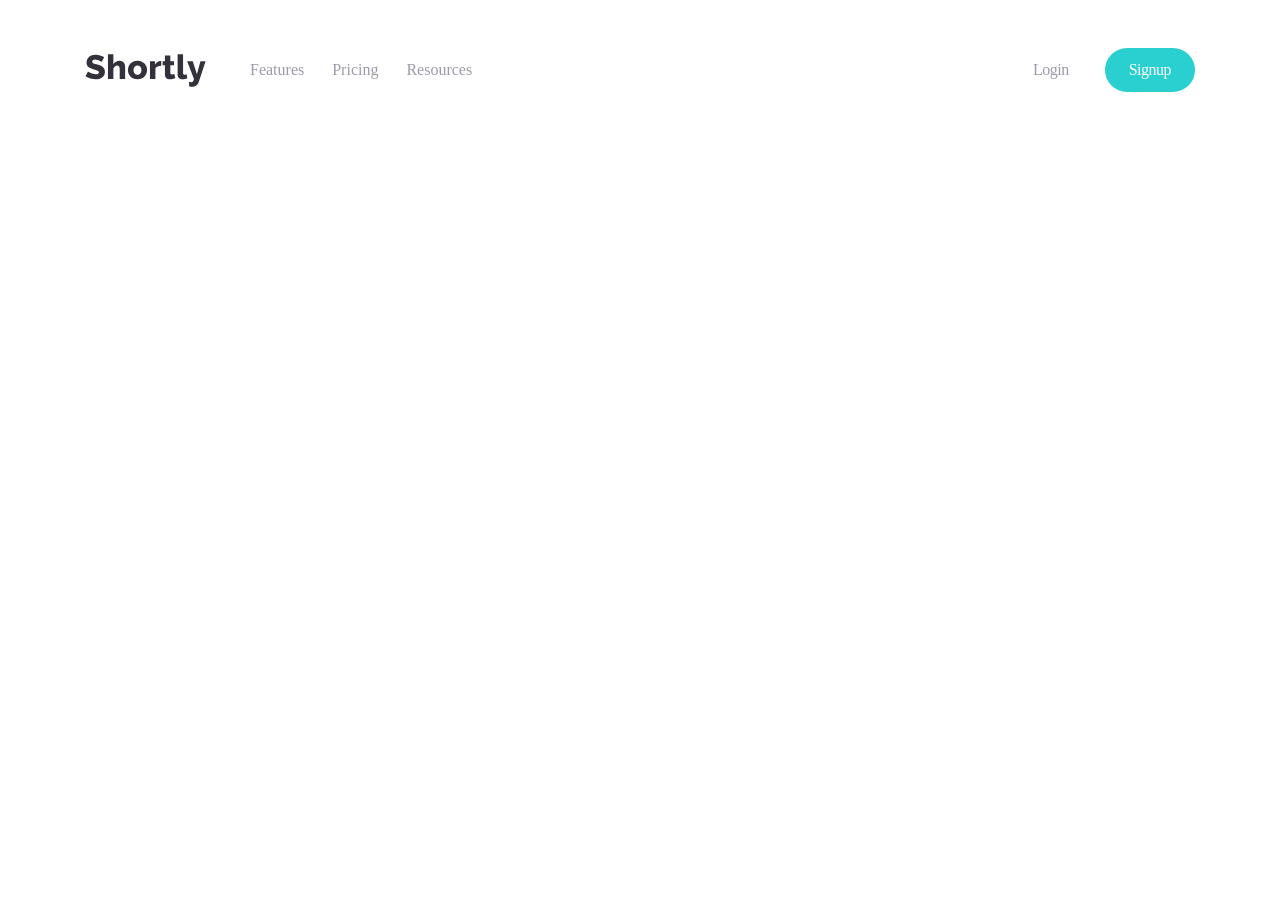
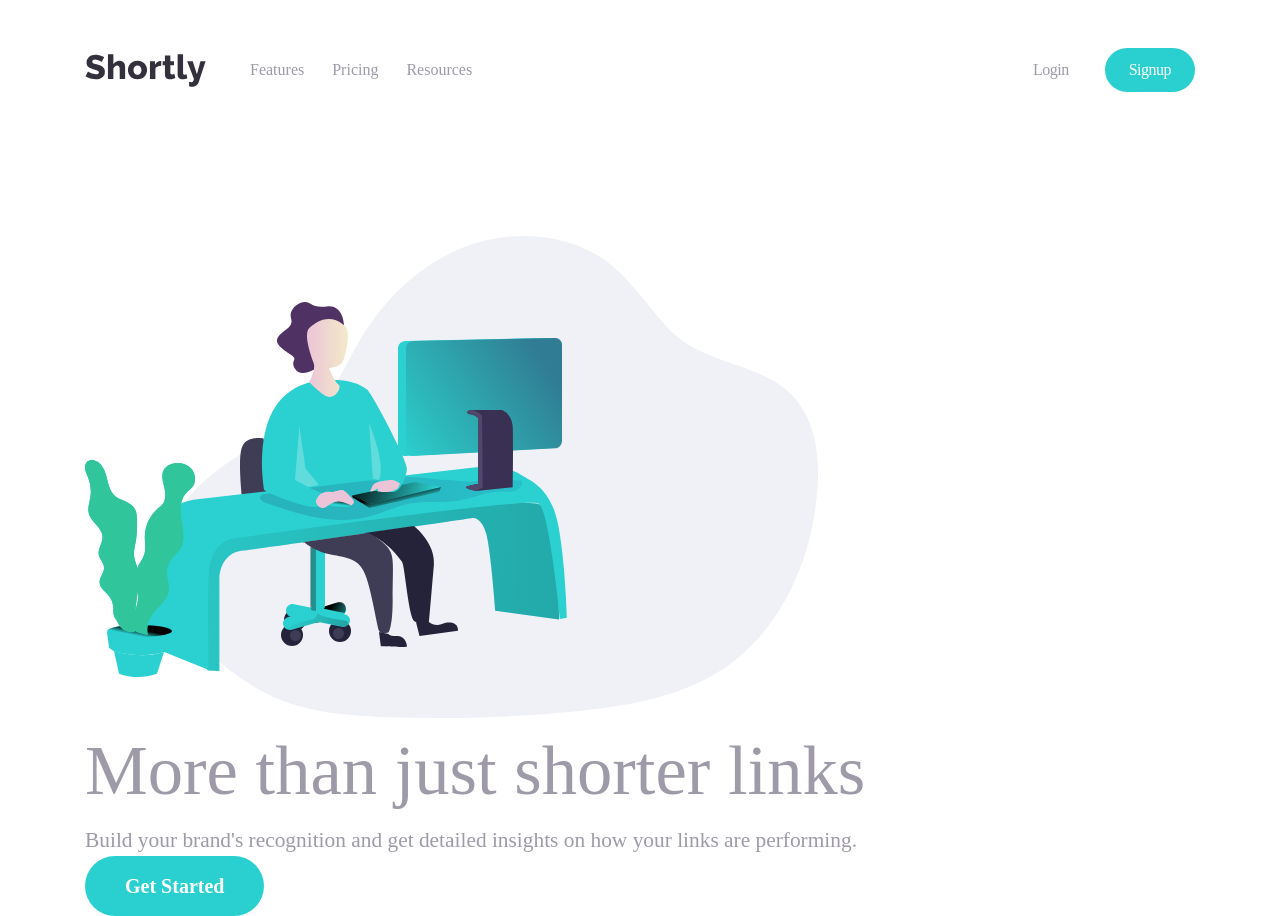
Before and after one commit to AllanKirui/shortly-url-shortener, a website: page index.html in a window 1280 px wide. Before the commit the page ends 800 px from the top, so only its background shows below. Drawn offline with Linux system fonts and the light colour scheme.

Commit message:
Add markup for hero section

```diff
--- a/index.html
+++ b/index.html
@@ -67,5 +67,35 @@
         </div>
       </nav>
     </header>
+
+    <main class="content-wrapped">
+      <!-- Hero Section -->
+      <section id="hero" class="lg:flex flex-row-reverse">
+        <!-- Hero Image -->
+        <div class="mb-9 lg:-translate-y-[68px] lg:translate-x-[86px]">
+          <!-- class="min-w-[498px] md:mx-auto lg:min-w-max" -->
+          <img
+            class="min-w-[498px] md:mx-auto lg:min-w-max"
+            src="./images/illustration-working.svg"
+            alt=""
+          />
+        </div>
+
+        <!-- Hero Text & CTA -->
+        <div class="text-center lg:text-left lg:max-w-xl">
+          <h1
+            class="font-bold text-onyx leading-tight md:leading-[1.18] mb-5 lg:mb-0"
+          >
+            More than just shorter links
+          </h1>
+          <p class="mb-8 leading-relaxed md:tracking-[0.15px]">
+            Build your brand's recognition and get detailed insights on how your
+            links are performing.
+          </p>
+          <!-- Call To Action -->
+          <a href="#" class="btn">Get Started</a>
+        </div>
+      </section>
+    </main>
   </body>
 </html>
```
